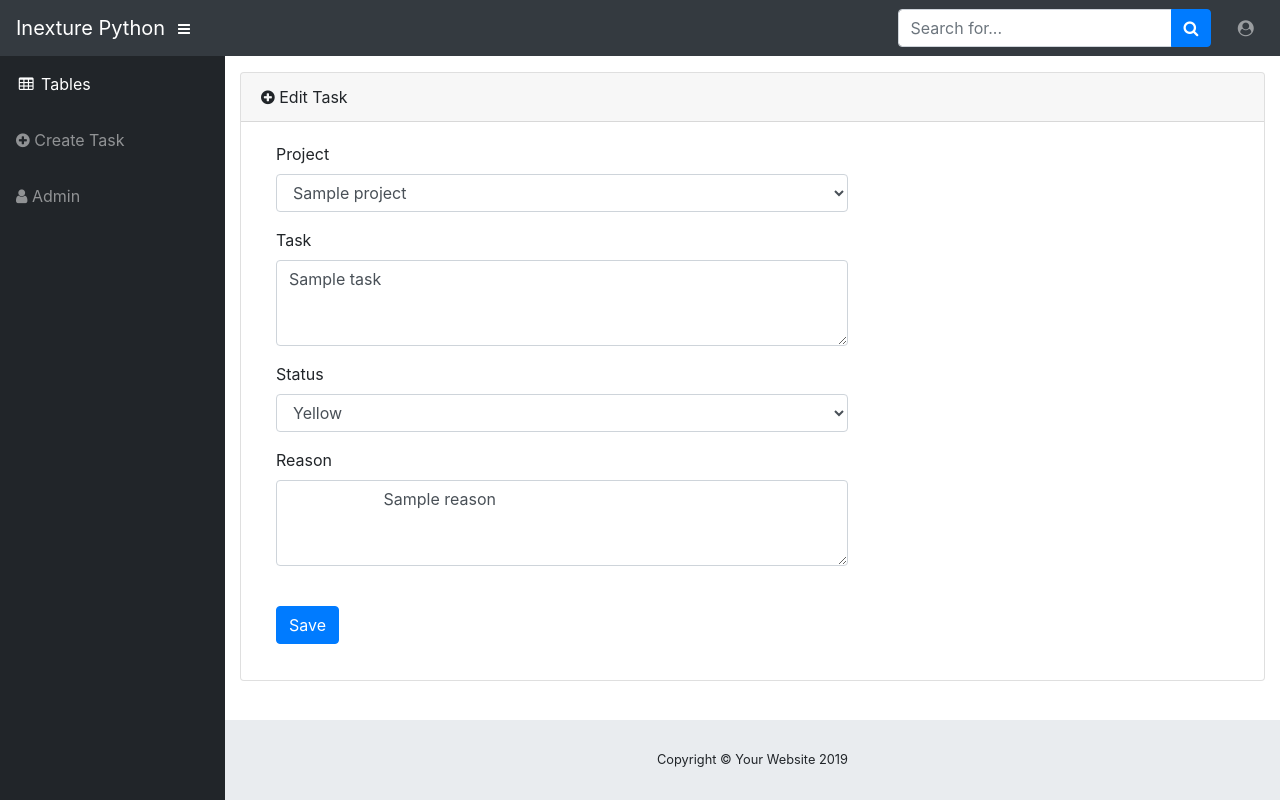
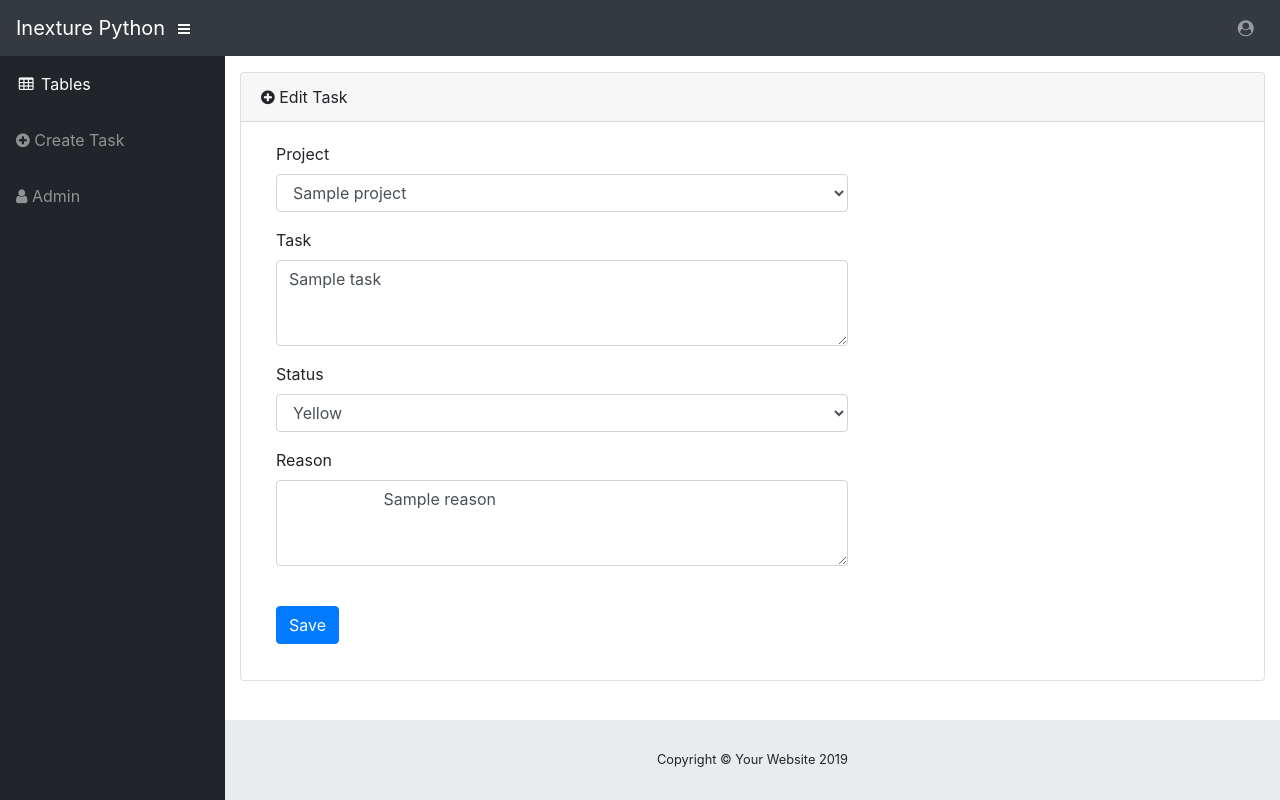
Before and after one commit to tapanhp/Daily-Task-Interface, a Flask app: template templates/edit.html in a window 1280 px wide. Run offline with Flask 2, Linux system fonts and the light colour scheme; the template is opened without the code that fills it: most values are stand-ins (such as "Sample title", 1, 10 or a date in 2020).

Commit message:
search option in menu bar is removed

```diff
--- a/templates/base.html
+++ b/templates/base.html
@@ -39,14 +39,7 @@
 
     <!-- Navbar Search -->
     <form class="d-none d-md-inline-block form-inline ml-auto mr-0 mr-md-3 my-2 my-md-0">
-      <div class="input-group">
-        <input type="text" class="form-control" placeholder="Search for..." aria-label="Search" aria-describedby="basic-addon2">
-        <div class="input-group-append">
-          <button class="btn btn-primary" type="button">
-            <i class="fa fa-search"></i>
-          </button>
-        </div>
-      </div>
+
     </form>
 
     <!-- Navbar -->
```
